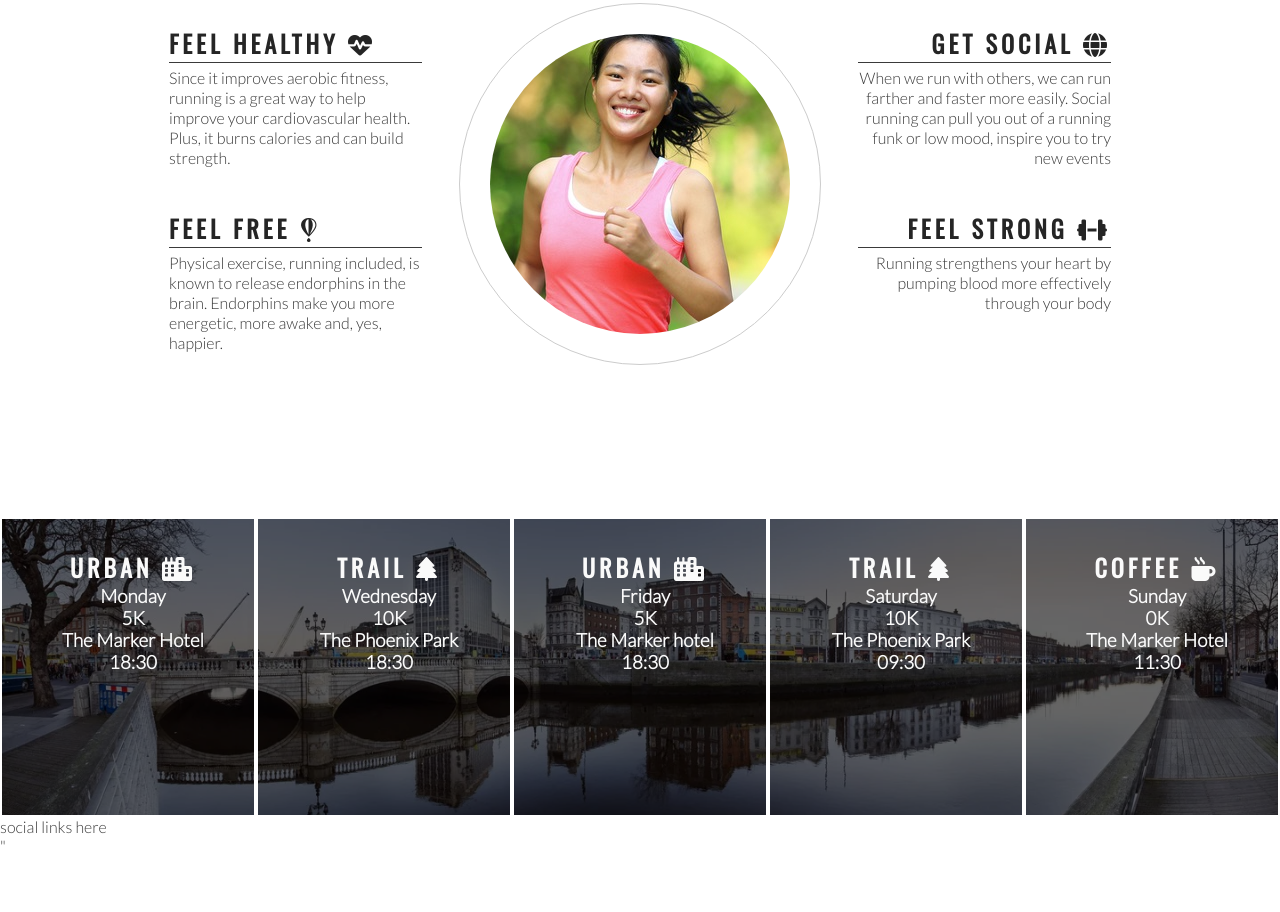
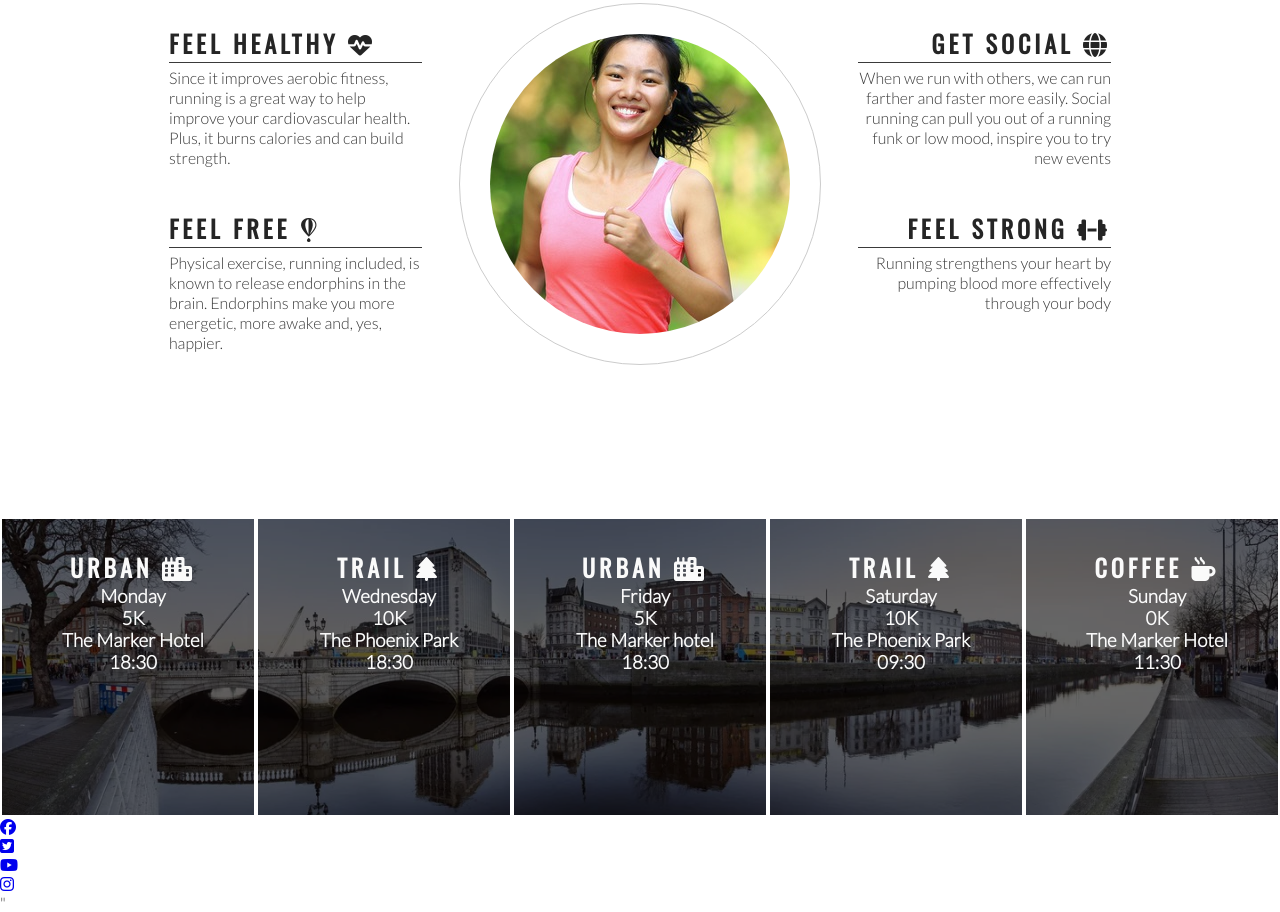
Before and after one commit to AbigailGreen/love-running, a plain HTML site: page index.html in a window 1280 px wide. Shown: the part 778-1690 px from the top of the page. Before the commit the page ends 1633 px from the top, so only its background shows below. Drawn offline with nearby package versions, Linux system fonts and the light colour scheme.

Commit message:
Add social media icons to footer

```diff
--- a/index.html
+++ b/index.html
@@ -117,7 +117,20 @@
         </div>
     </section>
     <footer>
-        social links here
+       <ul>
+           <li>
+               <a href="https://facebook.com" target="_blank" rel="noopener" aria-label="Visit our Facebook page (opens in a new tab)"><i class="fab fa-facebook"></i></a>
+           </li>
+           <li>
+            <a href="https://twitter.com" target="_blank" rel="noopener" aria-label="Visit our Twitter page (opens in a new tab)"><i class="fab fa-twitter-square"></i></i></a>
+        </li>
+        <li>
+            <a href="https://youtube.com" target="_blank" rel="noopener" aria-label="Visit our YouTube page (opens in a new tab)"><i class="fab fa-youtube"></i></i></a>
+        </li>
+        <li>
+            <a href="https://instagram.com" target="_blank" rel="noopener" aria-label="Visit our Instagram page (opens in a new tab)"><i class="fab fa-instagram"></i></i></a>
+        </li>
+       </ul>
     </footer>
 
     <!-- font awesome script-->
```
